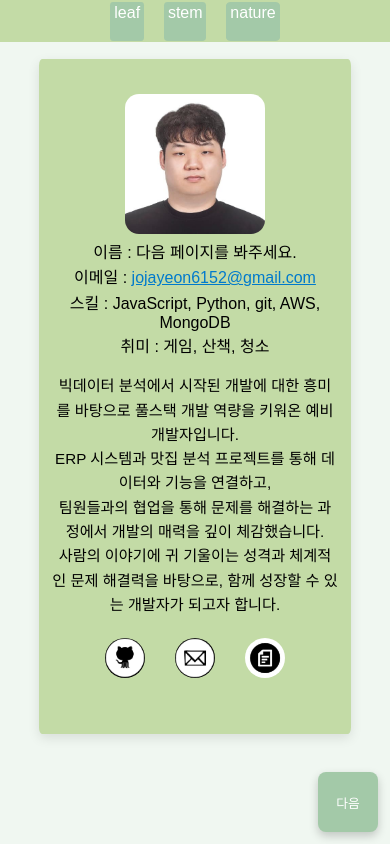
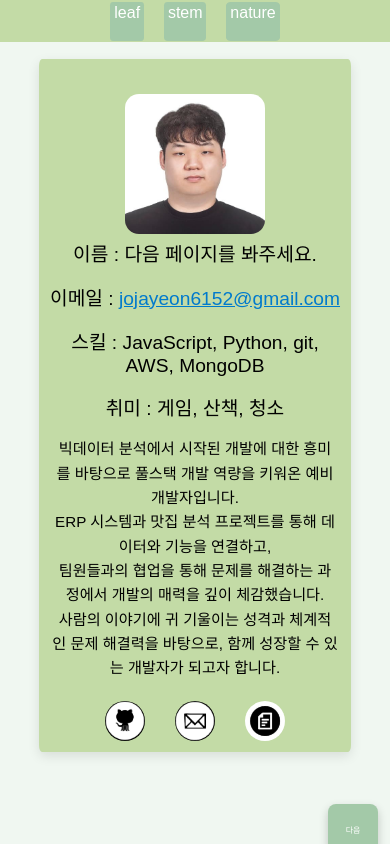
Before and after one commit to jojayeon/my_home, a React (Create React App) app in the folder my_home/: page /stem in a window 390 px wide. Built offline with nearby package versions, Linux system fonts and the light colour scheme.

Commit message:
:lipstick: 스타일 수정

```diff
--- a/my_home/src/pages/leaf.jsx
+++ b/my_home/src/pages/leaf.jsx
@@ -13,7 +13,7 @@ function Leaf() {
         '서버, 데이터베이스, 프론트, 백 서버를 따로 제작하였습니다.',
         '배포하지 않았습니다.',
       ],
-      image: '/images/rock.png',
+      image: '/images/rock.jpg',
       links: [
         {
           label: 'ppt 보기',
@@ -37,7 +37,7 @@ function Leaf() {
       image: '/images/team2.jpg',
       links: [
         {
-          label: 'ppt 보기\n',
+          label: 'ppt 보기',
           href: 'https://drive.google.com/file/d/169KFih1yHgZAl6hqTGO4Kmfigx3fwzl1/view?usp=sharing',
           download: true,
         },
--- a/my_home/src/styles/CornerButton.css
+++ b/my_home/src/styles/CornerButton.css
@@ -21,11 +21,12 @@
 }
 @media (max-width: 600px) {
   .corner-button {
-    width: 60px;
-    height: 60px;
-    font-size: 0.8rem;
-    padding: 8px 16px;
-    bottom: 12px;
+    width: 50px;
+    height: 50px;
+    font-size: 0.5rem;
+    padding: 5px 8px;
+    bottom: -10px;
     right: 12px;
+    z-index: 100;
   }
 }
--- a/my_home/src/styles/leaf.css
+++ b/my_home/src/styles/leaf.css
@@ -136,10 +136,15 @@
   margin-top: 2px;
 }
 
+.leaf-box:hover .leaf-hover-content img {
+  max-width: 150px; /* 예: 최대 150px 너비로 제한 */
+  width: 100%;
+  height: auto;
+}
 /* 반응형 (모바일에서 확대 방지) */
 @media screen and (max-width: 600px) {
   .leaf-box:hover {
-    transform: scale(1.2) translate(0%, 0%);
+    transform: none !important;
   }
 
   .leaf-hover-content {
--- a/my_home/src/styles/stem.css
+++ b/my_home/src/styles/stem.css
@@ -40,9 +40,11 @@
   margin-bottom: 0.3rem;
   width: 15vw;
   height: 35vh;
+  min-width: 200px;
   background-image: url('../../public/images/wkdus.jpg');
   background-size: cover;
   background-color: #ccc; /*삭제 코드*/
+  background-position: center top;
   display: flex;
   justify-content: center;
   align-items: center;
@@ -103,6 +105,8 @@
   .profile-photo {
     width: 140px;
     height: 140px;
+    min-width: unset;
+    background-position: unset;
   }
 
   .profile-info {
@@ -141,3 +145,21 @@
     gap: 2vh;
   }
 }
+
+@media (max-width: 930px) {
+  .top-section {
+    flex-direction: column;
+    align-items: center;
+  }
+
+  .profile-info {
+    text-align: center;
+    font-size: 1.2rem;
+    gap: 1rem;
+  }
+
+  .intro-text {
+    margin: 0 auto;
+    text-align: center;
+  }
+}
```
